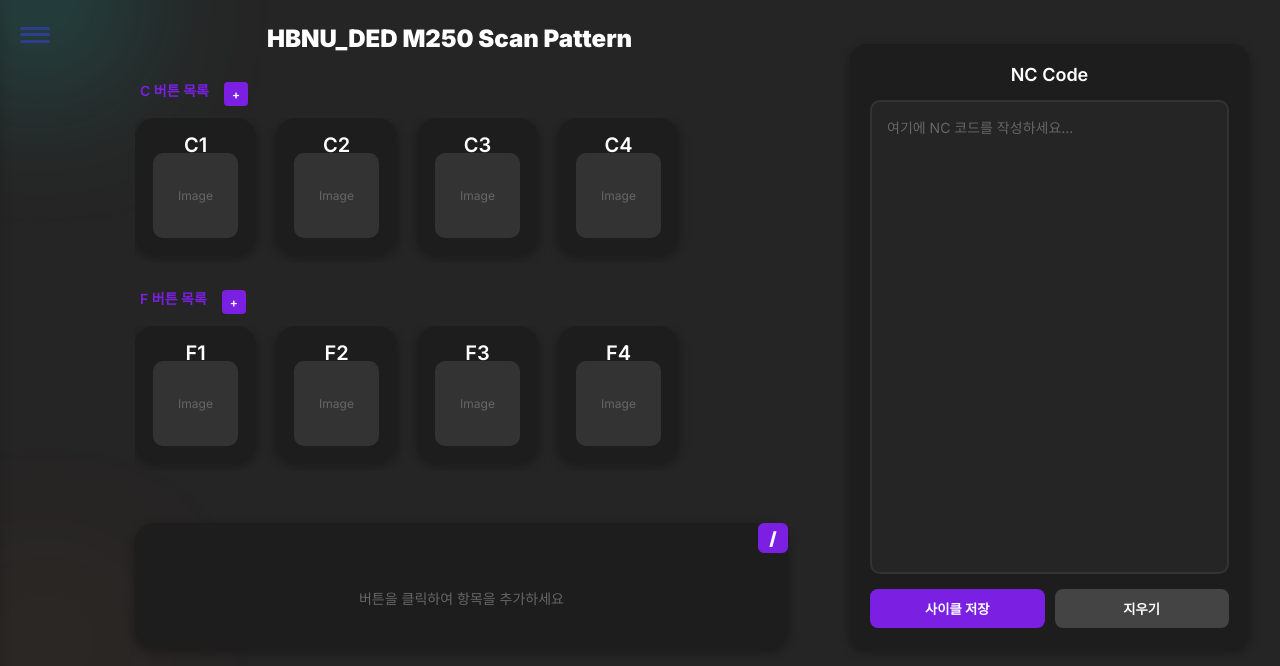
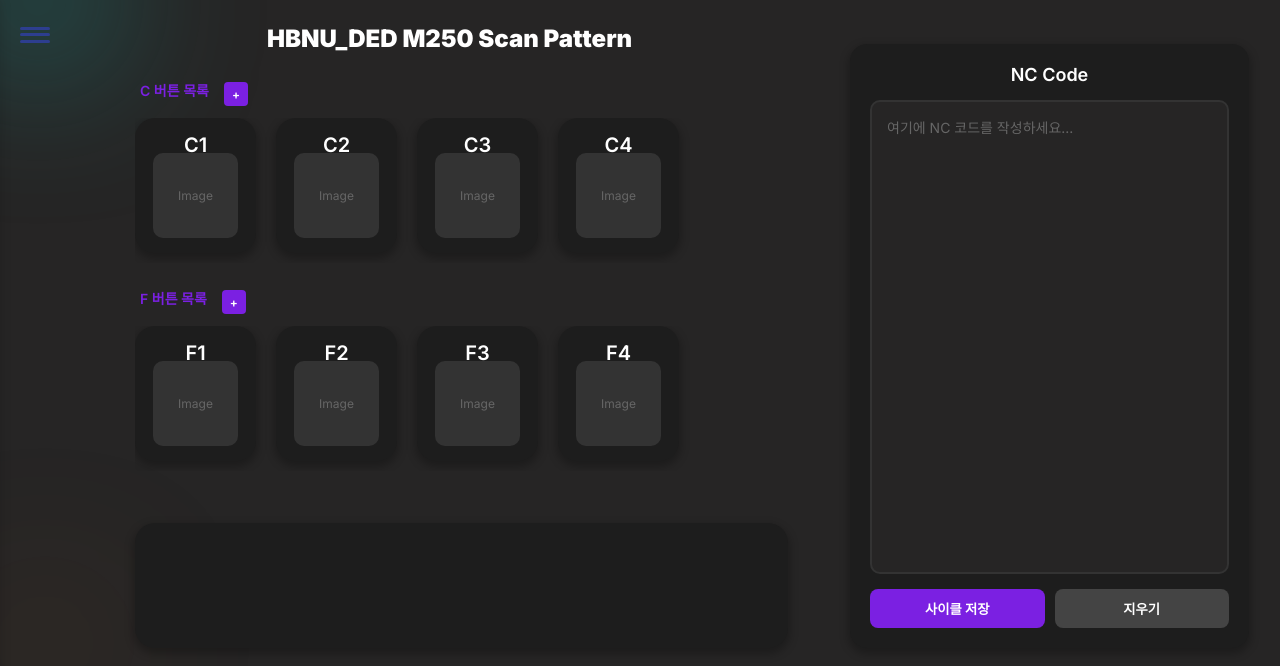
Before and after one commit to Sungju1204/DED-SCANPATH, a Vue app in the folder ScanPattern/scanpattern/: page / in a window 1280 px wide. Shown: the top 666 px of the page. Built offline with nearby package versions, Linux system fonts and the light colour scheme.

Commit message:
feat: UI 레이아웃 및 버튼 위치 개선
- 바텀 패널 스크롤바 제거 및 동적 높이 확장 기능 추가
- 슬래쉬 버튼과 전체삭제 버튼 높이 통일 (26px + 2px border)
- 슬래쉬 버튼을 선택된 항목이 있을 때만 표시하도록 변경

```diff
--- a/ScanPattern/scanpattern/src/App.vue
+++ b/ScanPattern/scanpattern/src/App.vue
@@ -4,7 +4,7 @@
       <div class="glow-effect-2"></div>
 
       <div class="title">HBNU_DED M250 Scan Pattern</div>
-      <div v-show="currentPage === 1" class="slash-button" @click="addToBottomPanel('/')">/</div>
+      <div v-show="currentPage === 1 && selectedItems.length > 0" class="slash-button" @click="addToBottomPanel('/')">/</div>
 
       <div class="hamburger-menu" @click="toggleSidebar" :class="{ 'hidden': sidebarOpen }">
         <div class="hamburger-line"></div>
@@ -535,10 +535,10 @@ body {
 
 .slash-button {
   position: absolute;
-  left: 758px;
-  top: 523px;
+  left: 230px;
+  top: 538px;
   width: 30px;
-  height: 30px;
+  height: 26px;
   background: #7B20E2;
   border: 2px solid #7B20E2;
   border-radius: 6px;
@@ -554,7 +554,7 @@ body {
 }
 
 .main-frame.sidebar-open .slash-button {
-  left: 1008px;
+  left: 480px;
 }
 
 .slash-button:hover {
--- a/ScanPattern/scanpattern/src/components/MainDashboard.vue
+++ b/ScanPattern/scanpattern/src/components/MainDashboard.vue
@@ -97,6 +97,7 @@
       <div class="bottom-panel-header" v-if="selectedItems.length > 0">
         <button class="clear-all-button" @click="clearAllItems">전체 삭제</button>
       </div>
+      <div class="bottom-panel-content">
         <div
           v-for="item in selectedItems"
           :key="item.id"
@@ -104,6 +105,7 @@
           @click="removeFromBottomPanel(item.id)"
         >
           {{ item.name }}
+        </div>
       </div>
     </div>
 
@@ -367,40 +369,54 @@ export default {
 .bottom-panel {
   position: absolute;
   width: 653px;
-  height: 125px;
+  min-height: 125px;
   left: 135px;
   top: 523px;
   background: #1D1D1D;
   box-shadow: 0px 4px 8px 2px rgba(0, 0, 0, 0.25);
   border-radius: 20px;
   padding: 15px;
-  overflow-y: auto;
   max-width: calc(100vw - 600px);
+}
+
+.bottom-panel::-webkit-scrollbar {
+  display: none;
+}
+
+.bottom-panel {
+  -ms-overflow-style: none;
+  scrollbar-width: none;
 }
 
 .bottom-panel-header {
   display: flex;
-  justify-content: flex-end;
+  justify-content: flex-start;
   margin-bottom: 10px;
   padding-bottom: 10px;
   border-bottom: 1px solid #333;
+  padding-right: 20px;
 }
 
 .clear-all-button {
   padding: 6px 12px;
   background: #E74C3C;
   color: #FFFFFF;
-  border: none;
+  border: 2px solid #E74C3C;
   border-radius: 6px;
   font-family: 'Inter', sans-serif;
   font-weight: 600;
   font-size: 12px;
   cursor: pointer;
   transition: all 0.3s ease;
+  height: 26px;
+  display: flex;
+  align-items: center;
+  justify-content: center;
 }
 
 .clear-all-button:hover {
   background: #C0392B;
+  border-color: #C0392B;
   transform: scale(1.05);
 }
 
```
Lines whose indentation alone changed are shown as unchanged.
